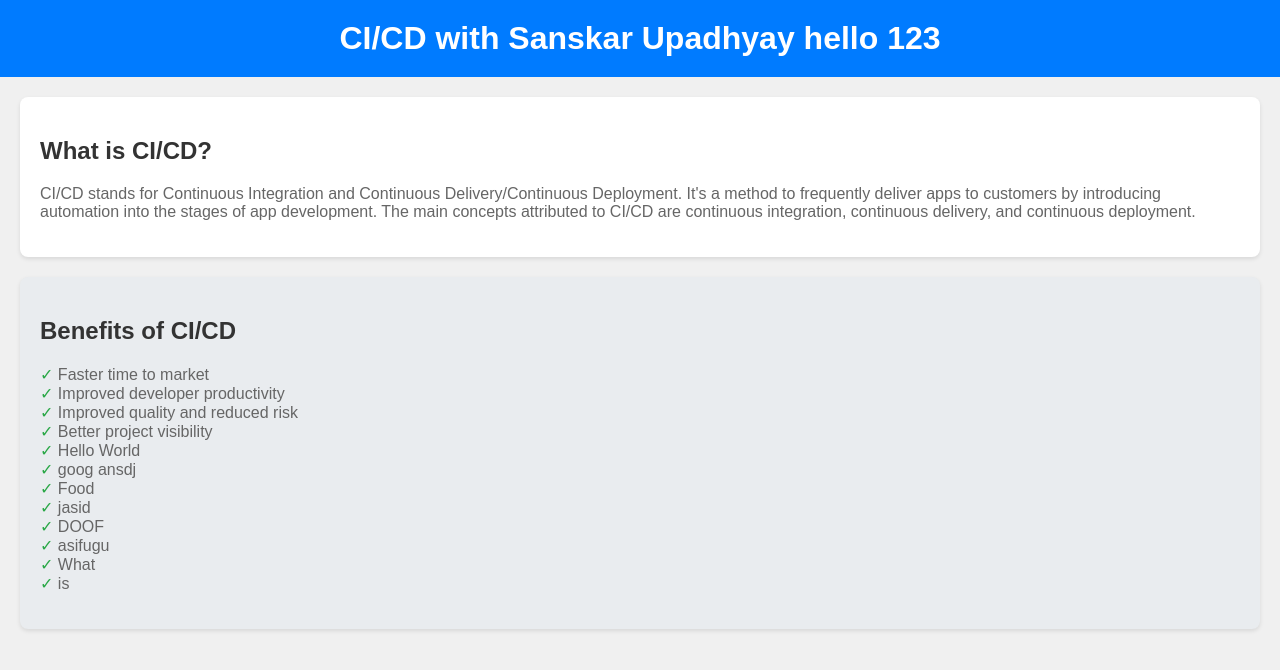
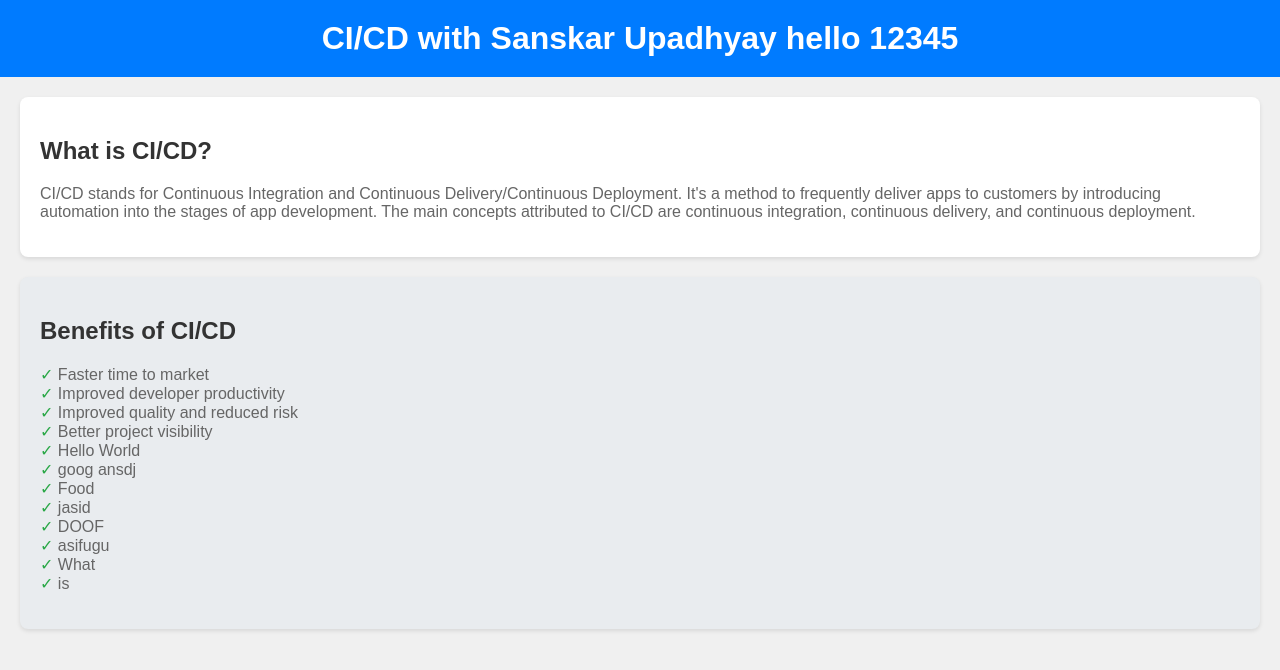
Before and after one commit to sanskarupa2003/CICD-pipeline-using-Jenkins, a plain HTML site: page index.html in a window 1280 px wide. Drawn offline with Linux system fonts and the light colour scheme.

Commit message:
Update index.html

```diff
--- a/index.html
+++ b/index.html
@@ -8,7 +8,7 @@
 </head>
 <body>
     <header>
-        <h1>CI/CD with Sanskar Upadhyay hello 123</h1>
+        <h1>CI/CD with Sanskar Upadhyay hello 12345</h1>
     </header>
     <script>
     // Function to update the timestamp
```
